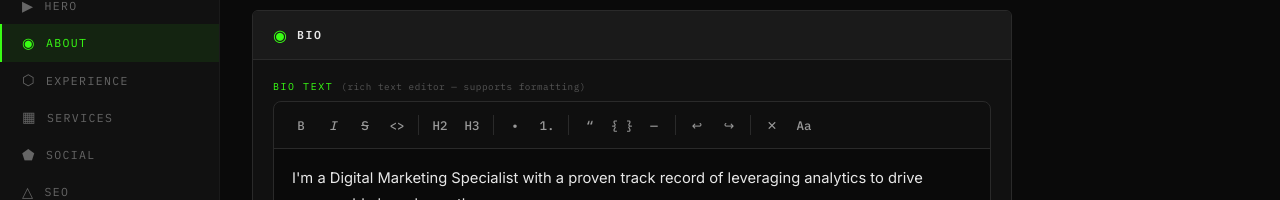
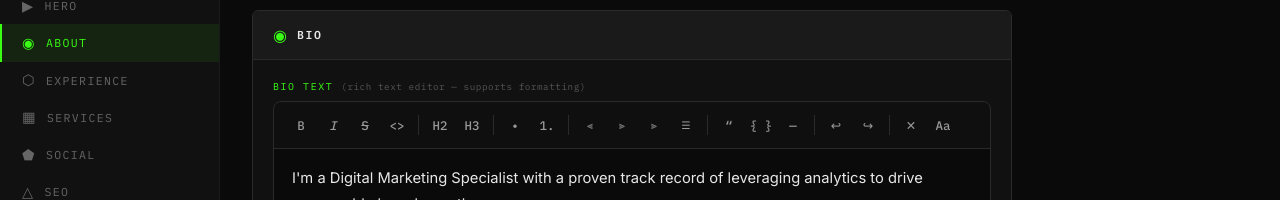
Before and after one commit to alizubu/Shelvey, a Next.js app: page /admin/dashboard/about in a window 1280 px wide. Shown: the part 148-348 px from the top of the page. Built offline with nearby package versions, Linux system fonts and the light colour scheme; no server answers; the database is empty.

Commit message:
feat: add text alignment (left/center/right/justify) to rich text editor

```diff
--- a/components/admin/RichTextEditor.tsx
+++ b/components/admin/RichTextEditor.tsx
@@ -3,6 +3,7 @@
 import { useEditor, EditorContent } from "@tiptap/react";
 import StarterKit from "@tiptap/starter-kit";
 import Placeholder from "@tiptap/extension-placeholder";
+import TextAlign from "@tiptap/extension-text-align";
 import { useEffect, useState, useCallback } from "react";
 import { useTheme } from "@/components/layout/ThemeProvider";
 
@@ -23,6 +24,7 @@ export default function RichTextEditor({ value, onChange, placeholder = "Start w
         heading: { levels: [2, 3] },
       }),
       Placeholder.configure({ placeholder }),
+      TextAlign.configure({ types: ["heading", "paragraph"] }),
     ],
     content: value,
     onUpdate: ({ editor: ed }) => {
@@ -149,6 +151,22 @@ export default function RichTextEditor({ value, onChange, placeholder = "Start w
 
         <Divider />
 
+        {/* Alignment */}
+        <ToolBtn active={editor.isActive({ textAlign: "left" })} onClick={() => editor.chain().focus().setTextAlign("left").run()} title="Align Left">
+          <span style={{ fontSize: "0.65rem", lineHeight: 1 }}>⫷</span>
+        </ToolBtn>
+        <ToolBtn active={editor.isActive({ textAlign: "center" })} onClick={() => editor.chain().focus().setTextAlign("center").run()} title="Align Center">
+          <span style={{ fontSize: "0.65rem", lineHeight: 1 }}>⫸</span>
+        </ToolBtn>
+        <ToolBtn active={editor.isActive({ textAlign: "right" })} onClick={() => editor.chain().focus().setTextAlign("right").run()} title="Align Right">
+          <span style={{ fontSize: "0.65rem", lineHeight: 1 }}>⫸</span>
+        </ToolBtn>
+        <ToolBtn active={editor.isActive({ textAlign: "justify" })} onClick={() => editor.chain().focus().setTextAlign("justify").run()} title="Justify">
+          <span style={{ fontSize: "0.65rem", lineHeight: 1 }}>☰</span>
+        </ToolBtn>
+
+        <Divider />
+
         {/* Block */}
         <ToolBtn active={editor.isActive("blockquote")} onClick={() => editor.chain().focus().toggleBlockquote().run()} title="Quote">
           &ldquo;
--- a/package.json
+++ b/package.json
@@ -13,6 +13,7 @@
     "@react-three/fiber": "^8.18.0",
     "@studio-freight/lenis": "^1.0.42",
     "@tiptap/extension-placeholder": "^3.23.5",
+    "@tiptap/extension-text-align": "^3.23.5",
     "@tiptap/pm": "^3.23.5",
     "@tiptap/react": "^3.23.5",
     "@tiptap/starter-kit": "^3.23.5",
```
Also changed, not shown: 1 other file (tests, documents, lock files or other folders).
